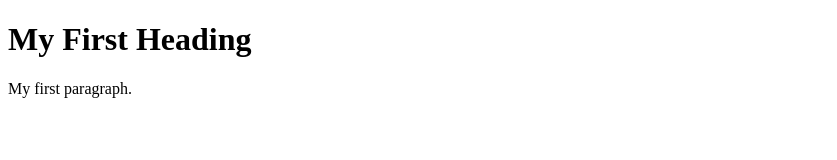
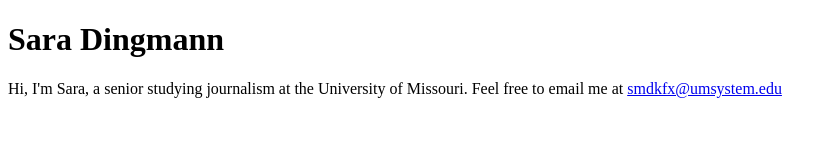
Before and after one commit to J4502-SS21/dingmann, a plain HTML site: page index.html in a window 1280 px wide. Shown: the whole page, without its empty margins (0-837 px from the left). Drawn offline with Linux system fonts and the light colour scheme.

Commit message:
Update index.html
Added title, paragraph and tried to link email

```diff
--- a/index.html
+++ b/index.html
@@ -12,7 +12,7 @@
 </head>
 
 <body>
-  <h1>My First Heading</h1>
-  <p>My first paragraph.</p>
+  <h1>Sara Dingmann</h1>
+  <p>Hi, I'm Sara, a senior studying journalism at the University of Missouri. Feel free to email me at <a href="mailto:smdkfx@umsystem.edu">smdkfx@umsystem.edu</a></p>
 </body>
 </html>
```
